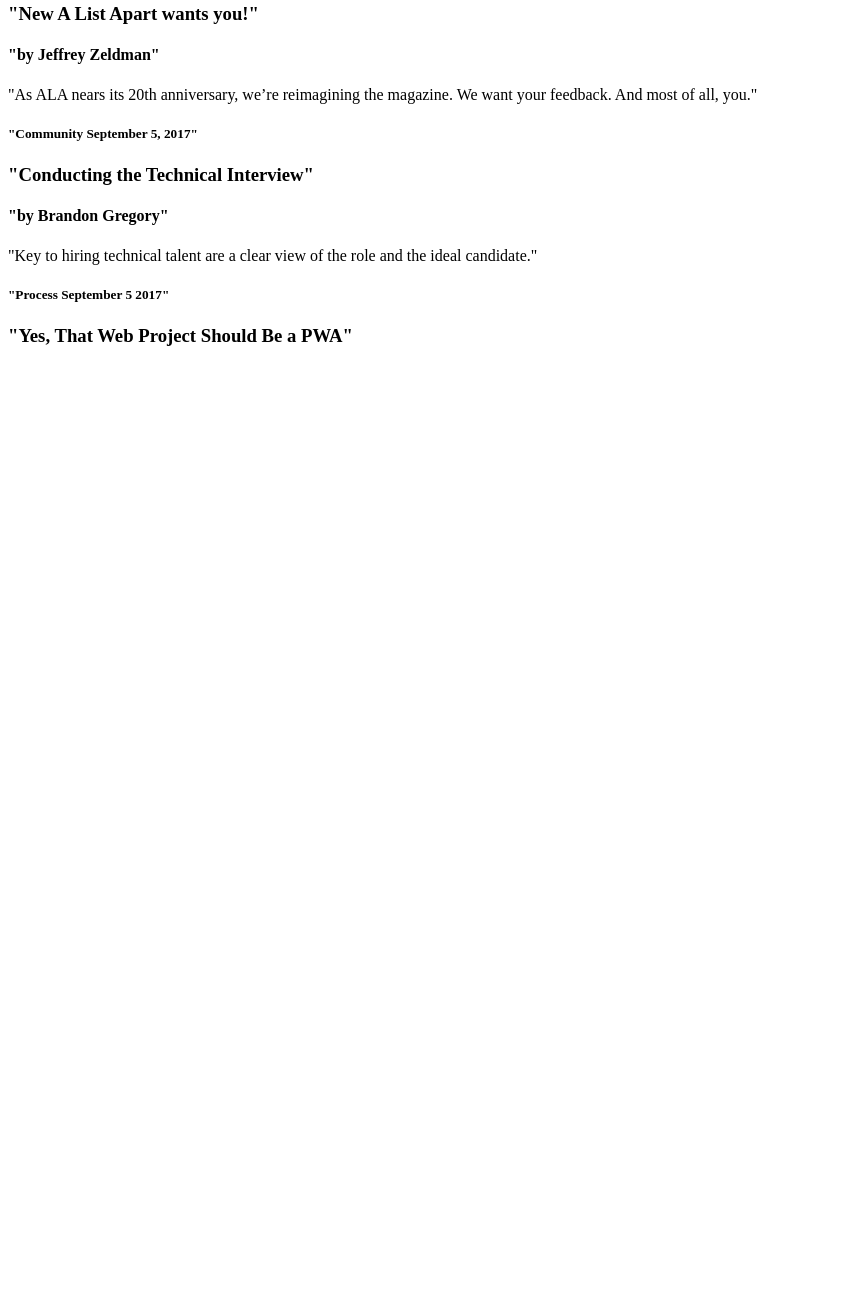
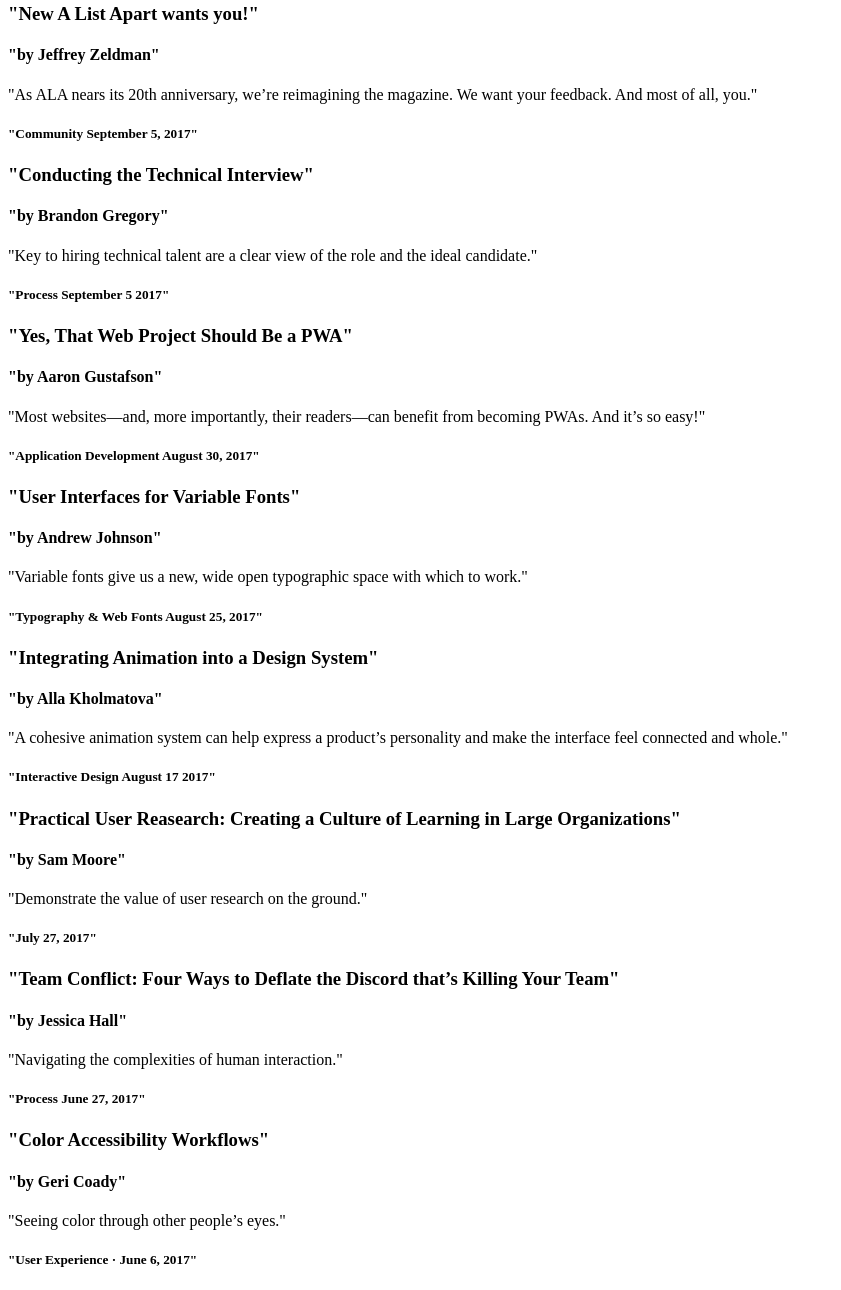
Before and after one commit to coreycosman/html-project, a plain HTML site: page index.html in a window 1280 px wide. Shown: the part 309-1599 px from the top of the page, without its empty margins (0-841 px from the left). Before the commit the page ends 800 px from the top, so only its background shows below. Drawn offline with Linux system fonts and the light colour scheme.

Commit message:
add 6 articles

```diff
--- a/index.html
+++ b/index.html
@@ -2,33 +2,74 @@
 <html>
   <head>
     <meta charset="utf-8">
-    <title> "A list apart: for people who make websites"</title>
+    <title> "A list apart: for people who make websites" </title>
   </head>
 
   <body>
-    <header><h1> A LIST APART </h1></header>
-        <h3> "New! Sep 12,2017"</h3>
+    <header> <h1> A LIST APART </h1> </header>
+        <h3> "New! Sep 12,2017" </h3>
           <main>
-            <article><h2> "Patterns and Purpose, an Excerpt from Animation at Work"</h2>
+            <article> <h2> "Patterns and Purpose, an Excerpt from Animation at Work" </h2>
               <h3> "by Rachel Nabors" </h3>
-              <p> "Animations into our users’ visual systems and give them a cognitive speed boost. But which elements of our design benefit most from this new tool? In this excerpt from Rachel Nabors’s new book, Animation at Work, you’ll discover some core animation patterns, and learn how animation applies to a greater design system."</p>
+              <p> "Animations into our users’ visual systems and give them a cognitive speed boost. But which elements of our design benefit most from this new tool? In this excerpt from Rachel Nabors’s new book, Animation at Work, you’ll discover some core animation patterns, and learn how animation applies to a greater design system." </p>
             </article>
           </main>
-              <article> <h2> "More from A List Apart"</h2>
-                <h3> "New A List Apart wants you!"</h3>
-                <h4> "by Jeffrey Zeldman"</h4>
-                <p> "As ALA nears its 20th anniversary, we’re reimagining the magazine. We want your feedback. And most of all, you."</p>
-                <h5> "Community September 5, 2017" </h5>
-
-                <h3> "Conducting the Technical Interview"</h3>
-                <h4> "by Brandon Gregory"</h4>
-                <p> "Key to hiring technical talent are a clear view of the role and the ideal candidate."</p>
-                <h5> "Process September 5 2017"</h5>
-
-                <h3> "Yes, That Web Project Should Be a PWA"</h3>
-
+            <section> <h2> "More from A List Apart" </h2>
+              <article>
+                  <h3> "New A List Apart wants you!" </h3>
+                  <h4> "by Jeffrey Zeldman"</h4>
+                  <p> "As ALA nears its 20th anniversary, we’re reimagining the magazine. We want your feedback. And most of all, you." </p>
+                  <h5> "Community September 5, 2017" </h5>
               </article>
 
+              <article>
+                  <h3> "Conducting the Technical Interview" </h3>
+                  <h4> "by Brandon Gregory"</h4>
+                  <p> "Key to hiring technical talent are a clear view of the role and the ideal candidate." </p>
+                  <h5> "Process September 5 2017" </h5>
+              </article>
+
+              <article>
+                  <h3> "Yes, That Web Project Should Be a PWA" </h3>
+                  <h4> "by Aaron Gustafson"</h4>
+                  <p> "Most websites—and, more importantly, their readers—can benefit from becoming PWAs. And it’s so easy!" </p>
+                  <h5> "Application Development August 30, 2017" </h5>
+              </article>
+
+              <article>
+                  <h3> "User Interfaces for Variable Fonts" </h3>
+                  <h4> "by Andrew Johnson" </h4>
+                  <p> "Variable fonts give us a new, wide open typographic space with which to work." </p>
+                  <h5> "Typography & Web Fonts August 25, 2017" </h5>
+              </article>
+
+              <article>
+                  <h3> "Integrating Animation into a Design System" </h3>
+                  <h4> "by Alla Kholmatova" </h4>
+                  <p> "A cohesive animation system can help express a product’s personality and make the interface feel connected and whole." </p>
+                  <h5> "Interactive Design August 17 2017" </h5>
+              </article>
+
+              <article>
+                  <h3> "Practical User Reasearch: Creating a Culture of Learning in Large Organizations" </h3>
+                  <h4> "by Sam Moore" </h4>
+                  <p> "Demonstrate the value of user research on the ground." </p>
+                  <h5> "July 27, 2017" </h5>
+              </article>
+
+              <article>
+                  <h3> "Team Conflict: Four Ways to Deflate the Discord that’s Killing Your Team" </h3>
+                  <h4> "by Jessica Hall" </h4>
+                  <p> "Navigating the complexities of human interaction." </p>
+                  <h5> "Process June 27, 2017" </h5>
+              </article>
+
+              <article>
+                  <h3> "Color Accessibility Workflows" </h3>
+                  <h4> "by Geri Coady" </h4>
+                  <p> "Seeing color through other people’s eyes." </p>
+                  <h5> "User Experience · June 6, 2017" </h5>
+              </article>
 
   </body>
 
```
